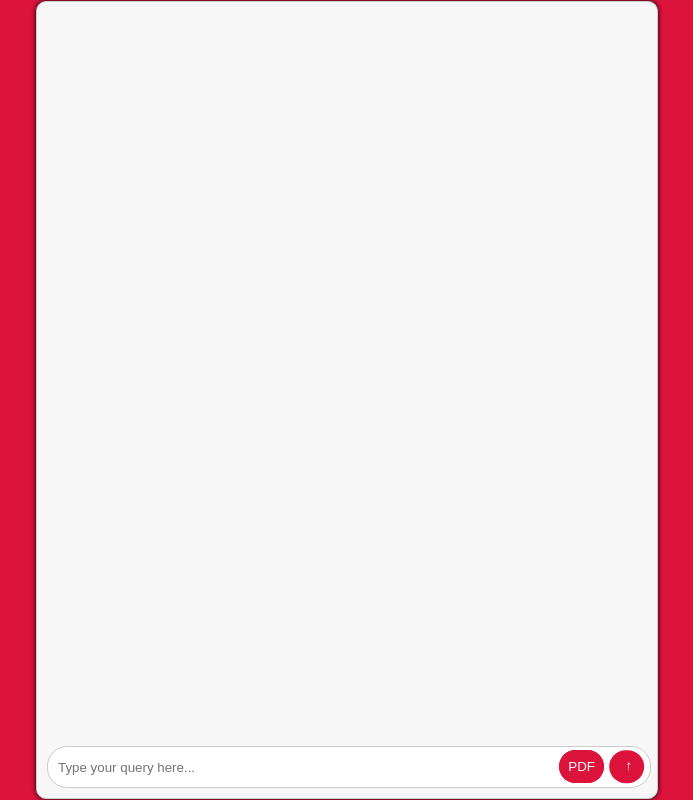
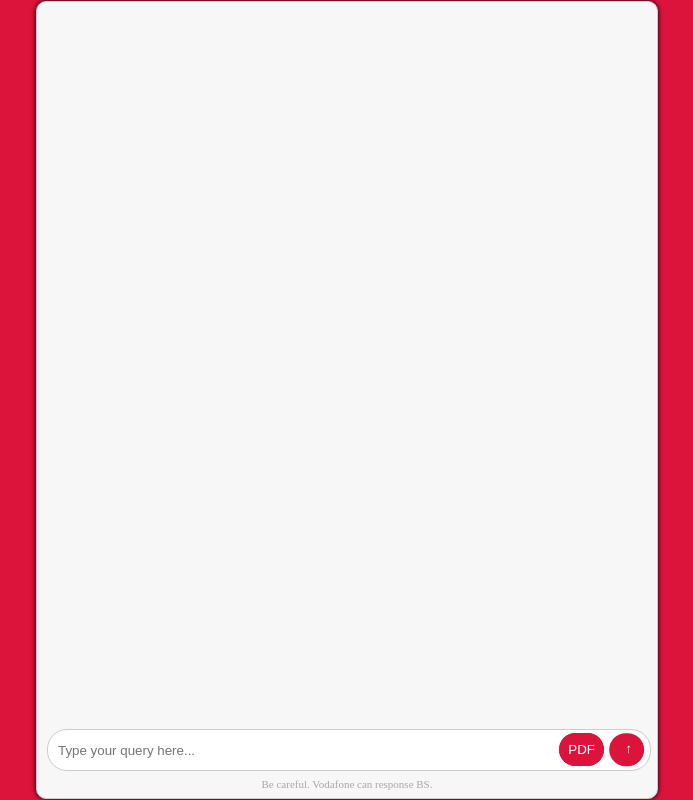
Before and after one commit to zarkk01/chatbot, a React (Create React App) app in the folder src/main/resources/frontend/: page / in a window 1280 px wide. Shown: the whole page, without its empty margins (293-986 px from the left). Built offline with nearby package versions, Linux system fonts and the light colour scheme.

Commit message:
Add caution

```diff
--- a/src/main/resources/frontend/src/components/ChatWindow.css
+++ b/src/main/resources/frontend/src/components/ChatWindow.css
@@ -26,6 +26,7 @@
     /*align-items: center;*/
     max-width: 100%;
     position: relative;
+    bottom: -9px;
 }
 
 input[type="text"] {
@@ -55,3 +56,11 @@ button.send-button:hover {
     background-color: #d91439; /* Darker red */
     box-shadow: 0px 4px 6px rgba(0, 0, 0, 0.2); /* Add shadow on hover */
 }
+
+.text-under {
+    color: #a9a7a7;
+    text-align: center;
+    padding: 7px;
+    font-family: Bahnschrift;
+    font-size: 11px;
+}
--- a/src/main/resources/frontend/src/components/ChatWindow.jsx
+++ b/src/main/resources/frontend/src/components/ChatWindow.jsx
@@ -43,6 +43,7 @@ const ChatWindow = () => {
                 />
                 <button onClick={sendMessage} className="send-button">→</button>
                 <UploadButton/>
+                <div className={"text-under"}>Be careful. Vodafone can response BS.</div>
             </div>
         </div>
     );
```
